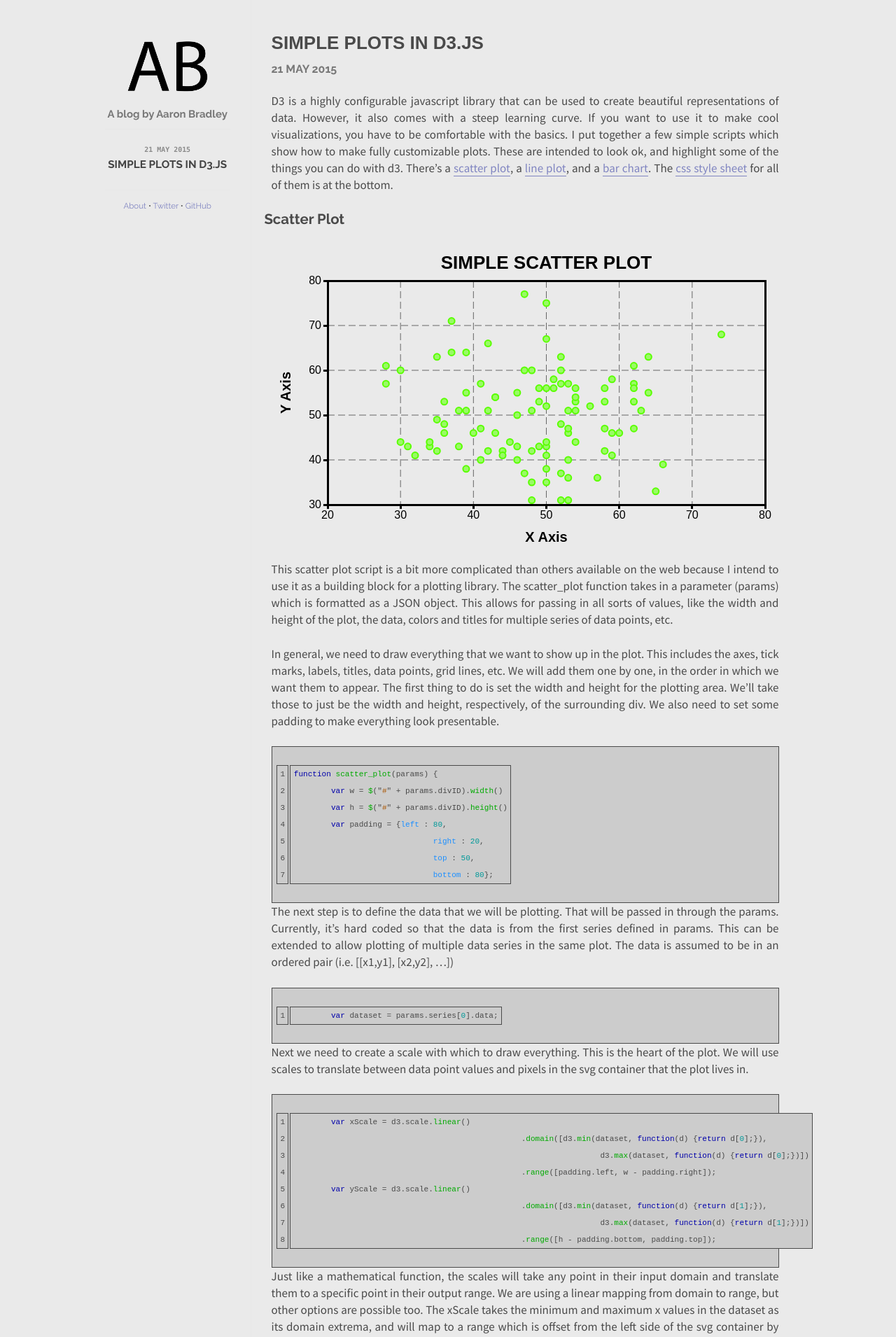
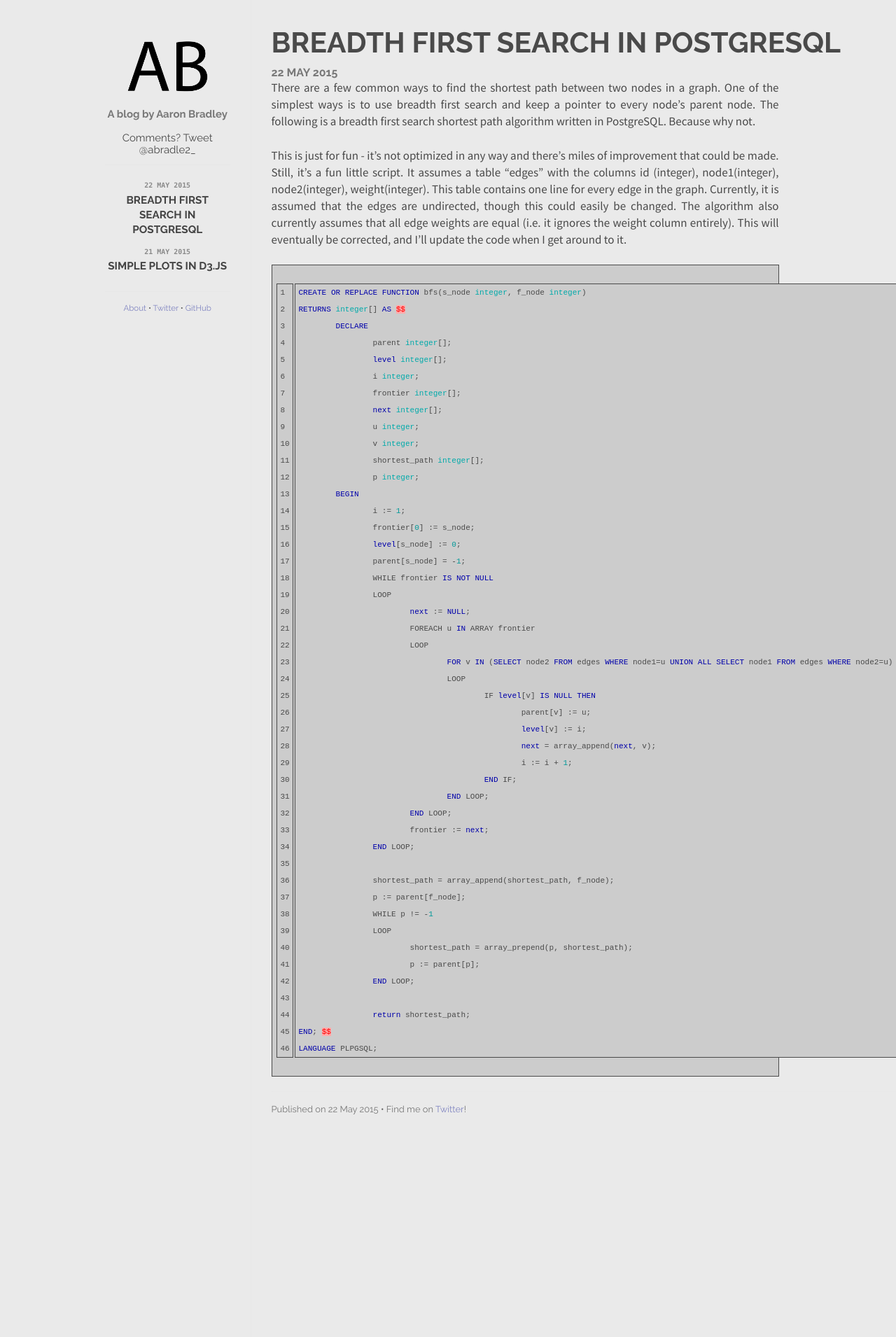
Before and after one commit to abradle2/abradle2, a Jekyll site: the page built from index.html, in a window 1280 px wide. Shown: the top 1910 px of the page at 70% size. Built offline with Jekyll 4.4.1, drawn with Linux system fonts in a browser that asks for light colours; Markdown is read by kramdown in place of the engine named in the settings; some of the changed text lies outside the part shown.

Commit message:
added post

```diff
--- a/_layouts/default.html
+++ b/_layouts/default.html
@@ -25,6 +25,8 @@
         <div class="header">
           <h1 class="title"><a href="/"><img id="logo" src="/images/logo.png"></a></h1>
           <span class="tagline">A blog by Aaron Bradley</span>
+          <br />
+          <span>Comments? Tweet @abradle2_</span>
         </div>
         <div class="posts">
           <ul class="posts-list">
--- /dev/null
+++ b/_posts/2015-05-22-bfs_sql.md
@@ -0,0 +1,60 @@
+---
+layout: post
+title: Breadth First Search in PostgreSQL
+date:   2015-05-22 00:02:00
+categories: posts
+---
+
+There are a few common ways to find the shortest path between two nodes in a graph. One of the simplest ways is to use breadth first search and keep a pointer to every node's parent node. The following is a breadth first search shortest path algorithm written in PostgreSQL. Because why not.
+
+This is just for fun - it's not optimized in any way and there's miles of improvement that could be made. Still, it's a fun little script. It assumes a table "edges" with the columns id (integer), node1(integer), node2(integer), weight(integer). This table contains one line for every edge in the graph. Currently, it is assumed that the edges are undirected, though this could easily be changed. The algorithm also currently assumes that all edge weights are equal (i.e. it ignores the weight column entirely). This will eventually be corrected, and I'll update the code when I get around to it.
+
+{% highlight sql linenos=table %}
+CREATE OR REPLACE FUNCTION bfs(s_node integer, f_node integer)
+RETURNS integer[] AS $$
+	DECLARE
+		parent integer[];
+		level integer[];
+		i integer;
+		frontier integer[];
+		next integer[];
+		u integer;
+		v integer;
+		shortest_path integer[];
+		p integer;
+	BEGIN
+		i := 1;
+		frontier[0] := s_node;
+		level[s_node] := 0;
+		parent[s_node] = -1;
+		WHILE frontier IS NOT NULL
+		LOOP
+			next := NULL;
+			FOREACH u IN ARRAY frontier
+			LOOP
+				FOR v IN (SELECT node2 FROM edges WHERE node1=u UNION ALL SELECT node1 FROM edges WHERE node2=u)
+				LOOP
+					IF level[v] IS NULL THEN
+						parent[v] := u;
+						level[v] := i;
+						next = array_append(next, v);
+						i := i + 1;
+					END IF;
+				END LOOP;
+			END LOOP;
+			frontier := next;
+		END LOOP;
+
+		shortest_path = array_append(shortest_path, f_node);
+		p := parent[f_node];
+		WHILE p != -1
+		LOOP
+			shortest_path = array_prepend(p, shortest_path);
+			p := parent[p];
+		END LOOP;
+
+		return shortest_path;
+END; $$
+LANGUAGE PLPGSQL;
+
+{% endhighlight %}
--- a/css/syntax.css
+++ b/css/syntax.css
@@ -1,4 +1,5 @@
-.highlight { background-color: #ffffff }
+.highlight { background-color: #ffffff;
+			 min-width: 500px; }
 .c { color: #444; font-style: italic } /* Comment */
 .err { color: #FF0000; background-color: #FFAAAA } /* Error */
 .k { color: #0000aa } /* Keyword */
```
